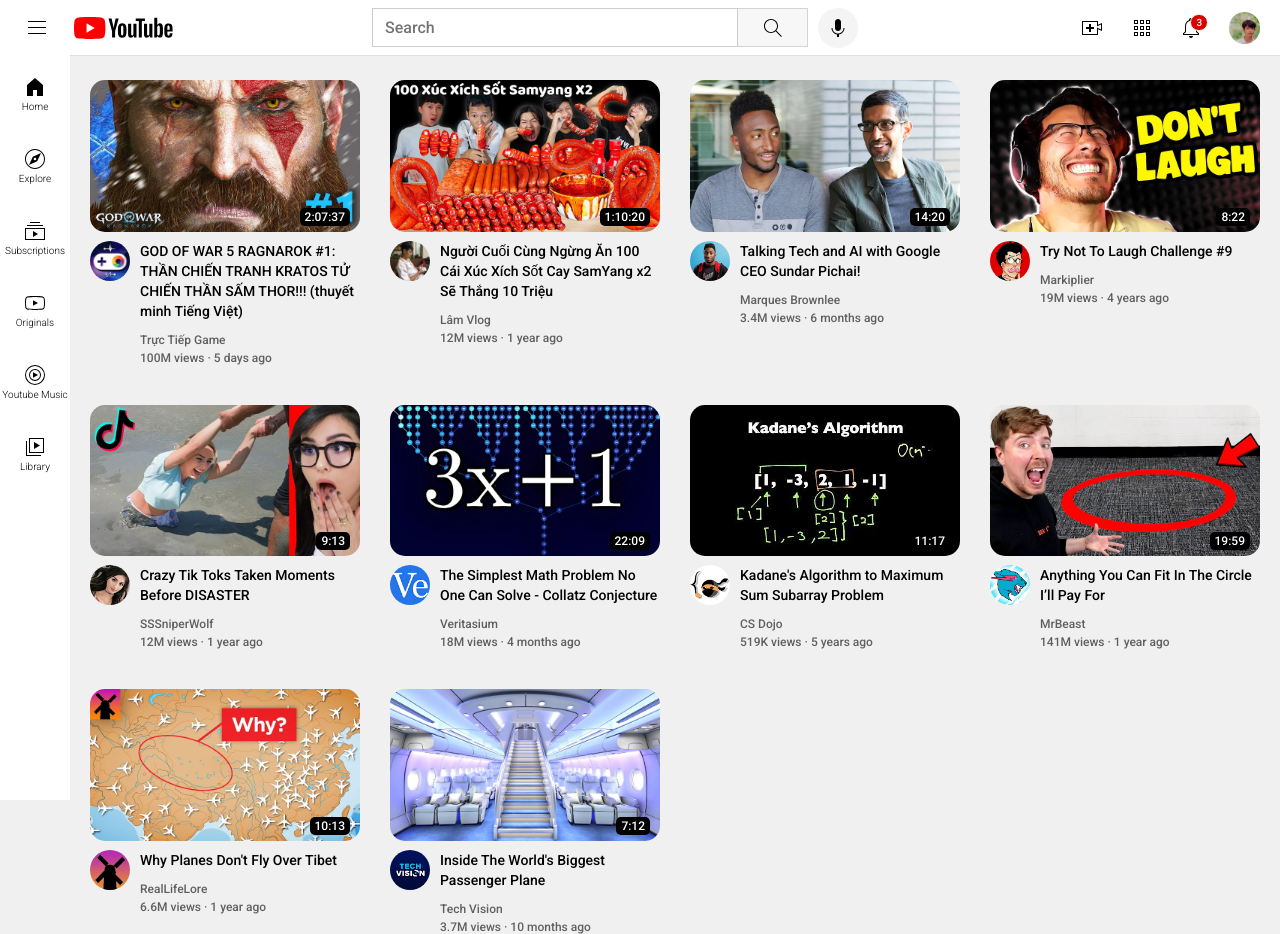
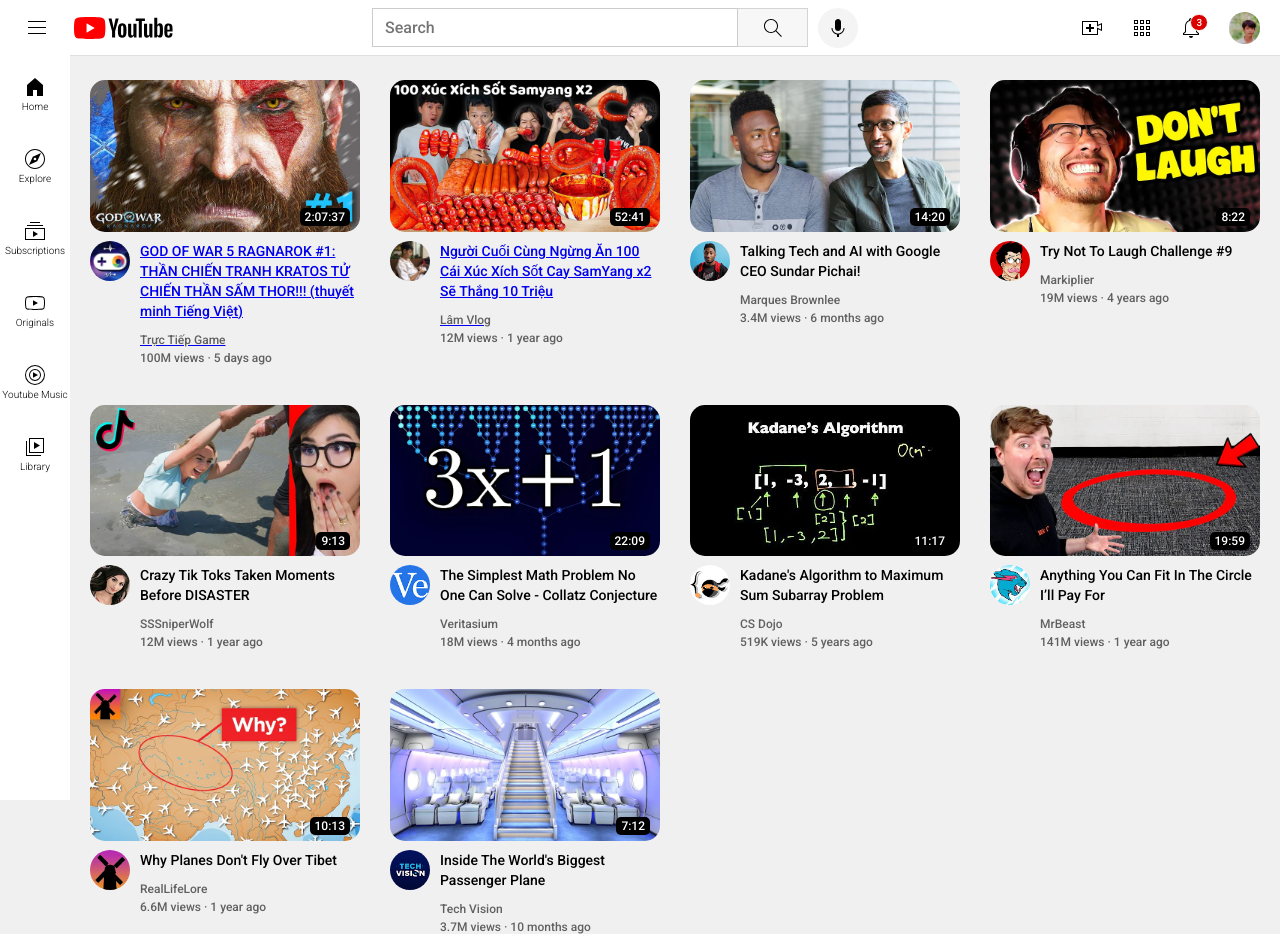
Before and after one commit to ngvhao172/Youtub-clone, a plain HTML site: page index.html in a window 1280 px wide. Drawn offline with Linux system fonts and the light colour scheme.

Commit message:
Update index.html

```diff
--- a/index.html
+++ b/index.html
@@ -47,37 +47,53 @@
         <div class="video-grid">
             <div class="video-preview">
                 <div class="video-thumbnails">
+                    <a href="https://www.youtube.com/watch?v=KjUA-Oopb6A&t=6s">
                     <img class="thumbnails" src="thumbnails/thumbnail-9.webp">
                     <div class="video-time">
                         2:07:37
                     </div>
+                    </a>
                 </div>
                 <div  class="video-infor-grid">
                     <div class="channel-picture">
+                        <a href="https://www.youtube.com/@TrucTiepGameVN">
                         <img class="profile-picture" src="channels/channel-9.jpeg">
+                        </a>
                     </div>
                     <div class="video-infor">
+                        <a href="https://www.youtube.com/watch?v=KjUA-Oopb6A&t=6s">
                         <p class="video-title">GOD OF WAR 5 RAGNAROK #1: THẦN CHIẾN TRANH KRATOS TỬ CHIẾN THẦN SẤM THOR!!! (thuyết minh Tiếng Việt)</p>
+                        <a href="https://www.youtube.com/@TrucTiepGameVN">
                         <p class="video-author">Trực Tiếp Game</p>
+                        </a>
                         <p class="video-stats">100M views &#183 5 days ago</p>
+                        </a>
                     </div>
                 </div>
             </div>
             <div class="video-preview">
                 <div class="video-thumbnails">
+                    <a href="https://www.youtube.com/watch?v=1EK5dysy8zU">
                     <img class="thumbnails" src="thumbnails/thumbnail-10.webp">
                     <div class="video-time">
-                        1:10:20
+                        52:41
                     </div>
+                    </a>
                 </div>
                 <div class="video-infor-grid">
                     <div class="channel-picture">
-                        <img class="profile-picture" src="channels/channel-10.jpeg">
+                        <a href="https://www.youtube.com/@LamVlog">
+                            <img class="profile-picture" src="channels/channel-10.jpeg">
+                        </a>
                     </div>
-                    <div class="video-infor">
+                        <div class="video-infor">
+                            <a href="https://www.youtube.com/watch?v=1EK5dysy8zU">
                         <p class="video-title">
                             Người Cuối Cùng Ngừng Ăn 100 Cái Xúc Xích Sốt Cay SamYang x2 Sẽ Thắng 10 Triệu</p>
-                        <p class="video-author">Lâm Vlog</p>
+                        </a>
+                        <a href="https://www.youtube.com/@LamVlog">
+                            <p class="video-author">Lâm Vlog</p>
+                        </a>
                         <p class="video-stats">12M views &#183 1 year ago</p>
                     </div>
                 </div>
```
